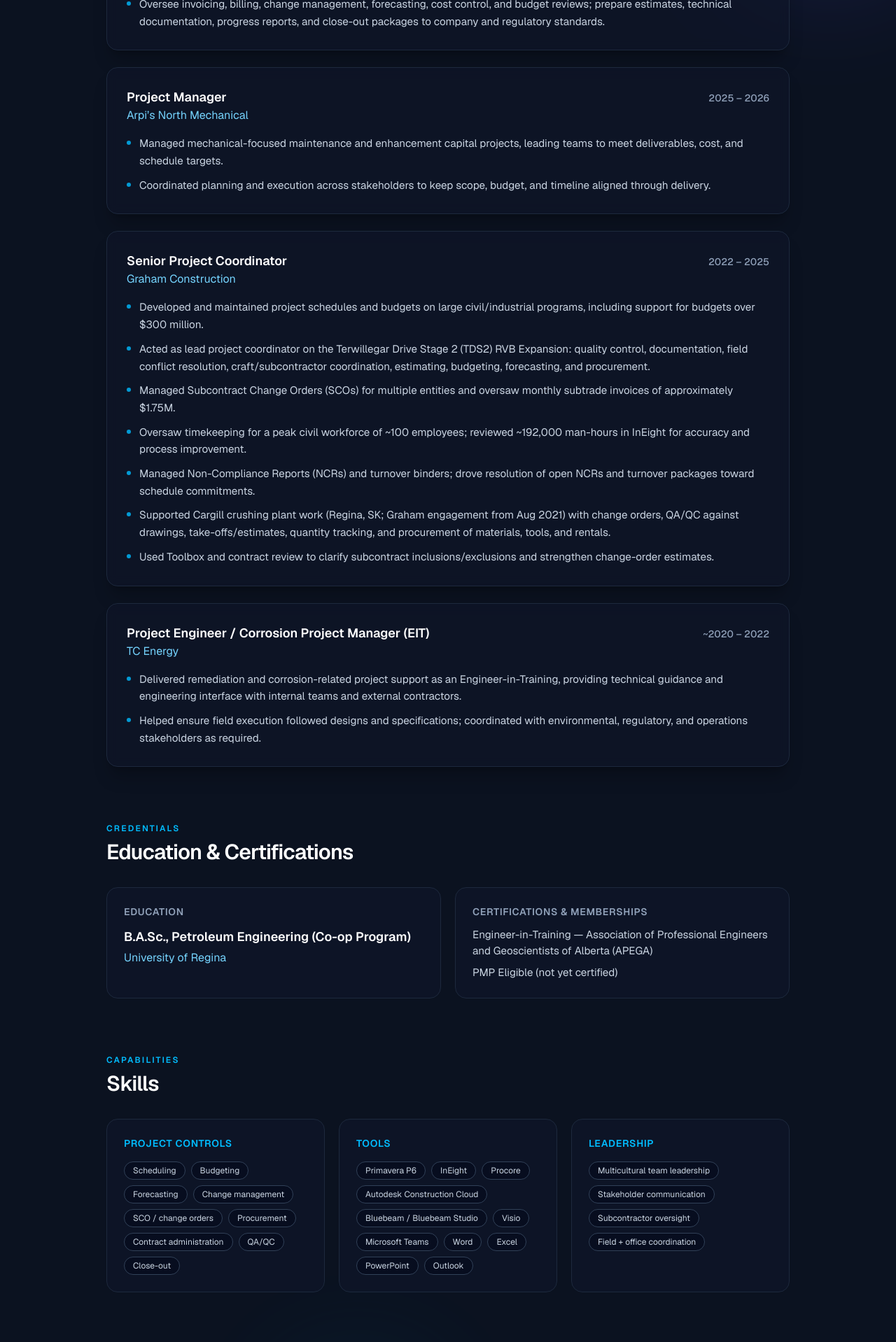
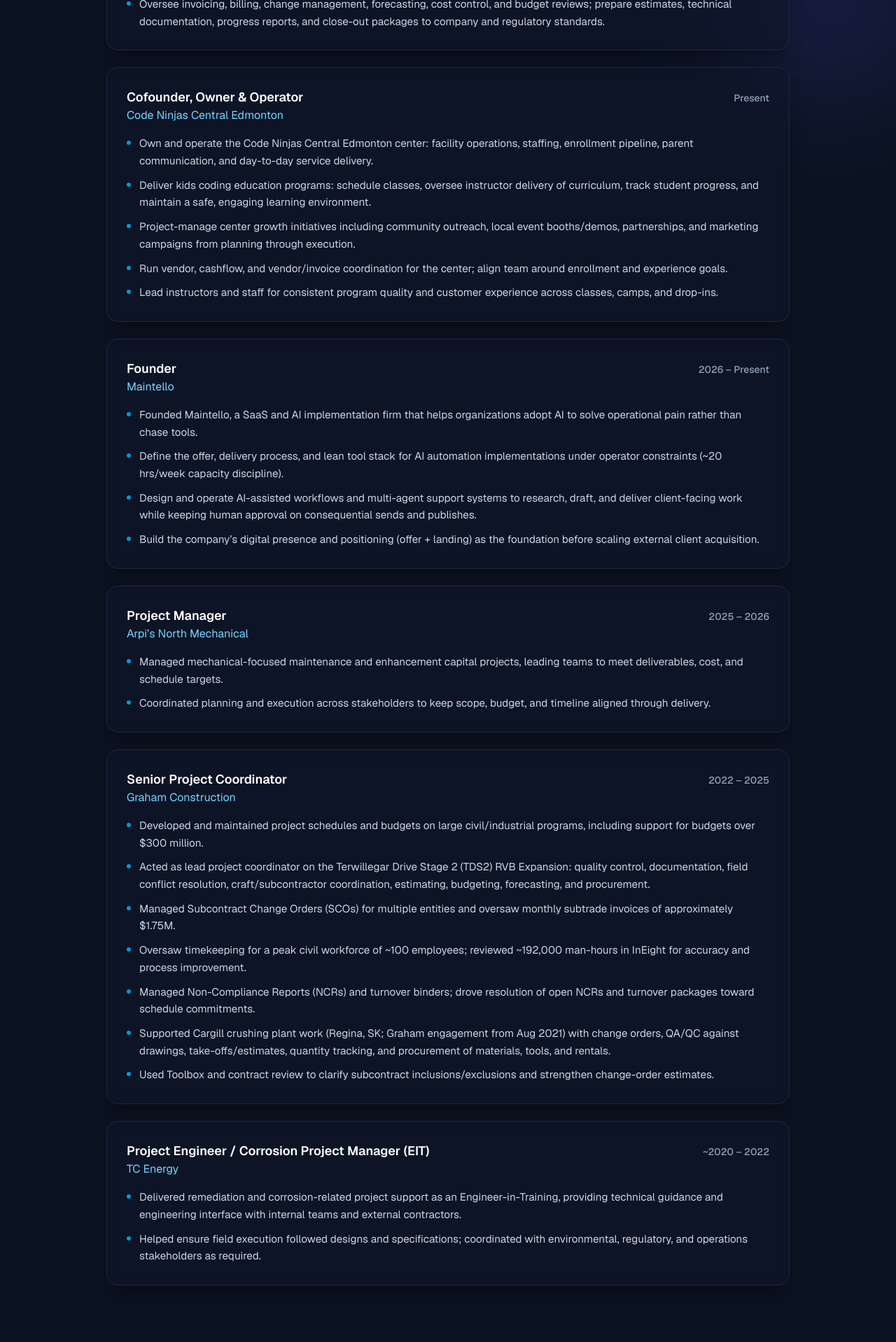
Before and after one commit to giomagracia-creator/gio-magracia-resume, a Next.js app: page / in a window 1280 px wide. Shown: the part 1040-2958 px from the top of the page at 70% size. Built offline with nearby package versions, Linux system fonts and the light colour scheme.

Commit message:
Add Code Ninjas and Maintello roles with hero and venture imagery

```diff
--- a/src/data/resume.ts
+++ b/src/data/resume.ts
@@ -3,7 +3,13 @@
   company: string;
   dates: string;
   bullets: string[];
+  location?: string;
+  image?: string;
+  imageAlt?: string;
 };
+
+export const summary =
+  "Project Manager and Engineer-in-Training with hands-on ownership of capital and maintenance projects from initiation through close-out, plus experience founding and operating a kids coding education business (Code Ninjas Central Edmonton) and an AI implementation firm (Maintello). Experience leading multidisciplinary teams, managing schedules and budgets (including work on programs over $300M), procurement and contract administration, change control, and stakeholder reporting. Strong delivery record coordinating field and office teams, subcontractors, and client interfaces across industrial and civil construction environments. Seeking remote / hybrid Project Manager roles where structured delivery, cost control, and clear communication matter.";
 
 export const experience: Role[] = [
   {
@@ -16,6 +22,37 @@
       "Run procurement: bid solicitation and evaluation, contract administration, contractor onboarding, and execution strategies.",
       "Facilitate stakeholder meetings and reporting with internal departments, clients, consultants, contractors, and operations; maintain alignment on objectives, risks, and deliverables.",
       "Oversee invoicing, billing, change management, forecasting, cost control, and budget reviews; prepare estimates, technical documentation, progress reports, and close-out packages to company and regulatory standards.",
+    ],
+  },
+  {
+    title: "Cofounder, Owner & Operator",
+    company: "Code Ninjas Central Edmonton",
+    dates: "Present",
+    location:
+      "Unit 273, Bonnie Doon Shopping Centre, 8330 82 Ave NW, Edmonton, AB",
+    image: "/images/code-ninjas-education.png",
+    imageAlt:
+      "Illustration of kids learning coding at a Code Ninjas education center",
+    bullets: [
+      "Own and operate the Code Ninjas Central Edmonton center: facility operations, staffing, enrollment pipeline, parent communication, and day-to-day service delivery.",
+      "Deliver kids coding education programs: schedule classes, oversee instructor delivery of curriculum, track student progress, and maintain a safe, engaging learning environment.",
+      "Project-manage center growth initiatives including community outreach, local event booths/demos, partnerships, and marketing campaigns from planning through execution.",
+      "Run vendor, cashflow, and vendor/invoice coordination for the center; align team around enrollment and experience goals.",
+      "Lead instructors and staff for consistent program quality and customer experience across classes, camps, and drop-ins.",
+    ],
+  },
+  {
+    title: "Founder",
+    company: "Maintello",
+    dates: "2026 – Present",
+    image: "/images/maintello-ai.png",
+    imageAlt:
+      "Illustration of Maintello AI implementation and automation workflows",
+    bullets: [
+      "Founded Maintello, a SaaS and AI implementation firm that helps organizations adopt AI to solve operational pain rather than chase tools.",
+      "Define the offer, delivery process, and lean tool stack for AI automation implementations under operator constraints (~20 hrs/week capacity discipline).",
+      "Design and operate AI-assisted workflows and multi-agent support systems to research, draft, and deliver client-facing work while keeping human approval on consequential sends and publishes.",
+      "Build the company’s digital presence and positioning (offer + landing) as the foundation before scaling external client acquisition.",
     ],
   },
   {
@@ -84,12 +121,16 @@
     ],
   },
   {
-    label: "Leadership",
+    label: "Leadership / business",
     items: [
       "Multicultural team leadership",
       "Stakeholder communication",
       "Subcontractor oversight",
       "Field + office coordination",
+      "Center operations",
+      "Kids STEM education delivery",
+      "AI implementation",
+      "Entrepreneurship",
     ],
   },
 ];
```
